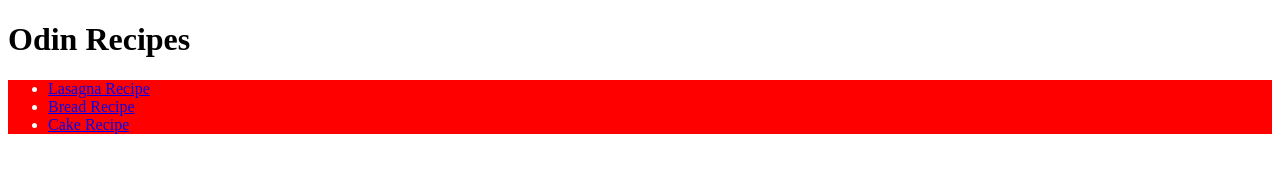
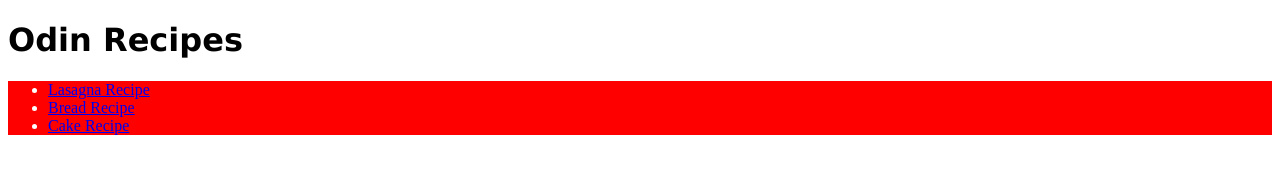
Before and after one commit to jacobmarch/odin-recipes, a plain HTML site: page index.html in a window 1280 px wide. Drawn offline with Linux system fonts and the light colour scheme.

Commit message:
Added fonts onto headers

```diff
--- a/style.css
+++ b/style.css
@@ -11,3 +11,6 @@
     color: gray;
     background-color: black;
 }
+h1 {
+    font-family: 'Lucida Sans', 'Lucida Sans Regular', 'Lucida Grande', 'Lucida Sans Unicode', Geneva, Verdana, sans-serif;
+}
```
